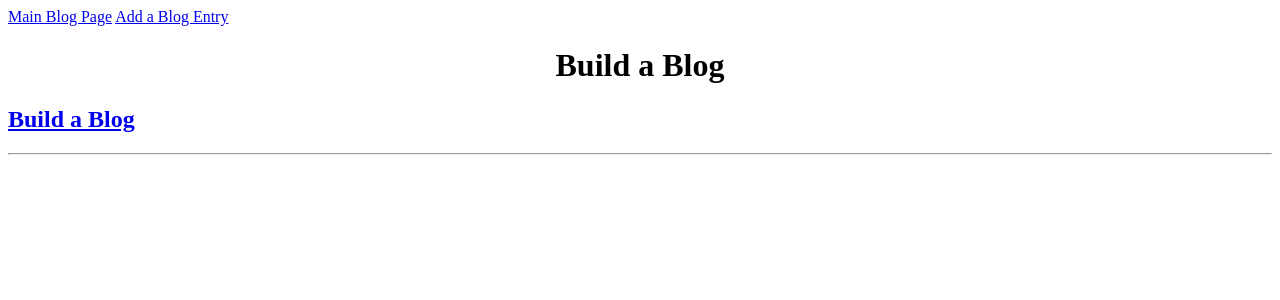
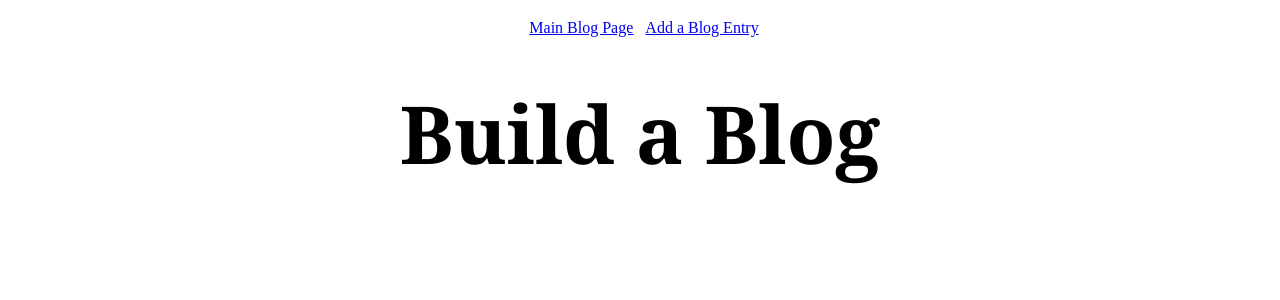
Before and after one commit to digitaljosh/build-a-blog, a Flask app: page / in a window 1280 px wide. Shown: the top 300 px of the page. Run offline with Flask 2, Linux system fonts and the light colour scheme; data that the repository does not hold is empty.

Commit message:
Final refactor before submission, added css and comments

```diff
--- a/main.py
+++ b/main.py
@@ -20,53 +20,46 @@ class Blog(db.Model):
 
 @app.route('/', methods=['POST', 'GET'])
 def index():
+    '''route for homepage, checks against GET or POST requests, validates user input, displays applicable errors, submits info to db if no errors'''
 
-    if request.method=='GET':
-        blog_id = request.args.get('id')
-        if blog_id:
-            blog = Blog.query.filter_by(id=blog_id).all()
-            selected_blog = Blog.query.filter_by(id=blog_id).first()
-            return render_template('home.html', blog=blog, body=selected_blog.body, main_title=selected_blog.title)
+    if request.method=='GET': # checks for GET request
+        blog_id = request.args.get('id') # grabs blog id from query params
+        if blog_id: # if query params exist...
+            blog = Blog.query.filter_by(id=blog_id).first() # matches query param blog id with blog post in db
+            #selected_blog = Blog.query.filter_by(id=blog_id).first()
+            return render_template('home.html', blog_id=blog_id, body=blog.body, main_title=blog.title) # renders template with single blog post
 
-        blog = Blog.query.all()
+        # if there are no query params in GET request, display ALL blogs
+        blog = Blog.query.all() # gets all blog posts from db
         main_title = "Build a Blog"
-        return render_template('home.html', blog=blog, main_title=main_title)
-
+        return render_template('home.html', blog=blog, main_title=main_title) # renders template on /home with ALL blog posts
 
 
 
     error_title = "Please fill in the title"
     error_body = "Please fill in the body"
 
-    if request.method == 'POST':
+    if request.method == 'POST': # checks to see if user submitted blog post data
 
+        title = request.form['title'] # grabs user input for blog title
+        body = request.form['body'] # grabs user input for blog body
+        if title and body != "": # checks to see if content has been entered
+            new_post = Blog(title,body) # storing blog title and body in a new variable
+            db.session.add(new_post) # adding new blog post to session
+            db.session.commit() # committing new blog post to db
+            return redirect("/?id=" + str(new_post.id)) # redirects user to home page that only displays the newly submitted post
 
-        title = request.form['title']
-        body = request.form['body']
-        if title and body != "":
-            new_post = Blog(title,body)
-            db.session.add(new_post)
-            db.session.commit()
-            return redirect("/?id=" + str(new_post.id))
-            #return render_template('home.html', body=new_post.body, blog=new_post, main_title=new_post.title)
+        if body == "": # shows error if no input for blog body
+            return render_template('/newpost.html', error_body=error_body)
 
-        if body == "":
-                return render_template('/newpost.html', error_body=error_body)
-
-        if title == "":
+        if title == "": # shows error if no input for blog title
             return render_template('/newpost.html', error_title=error_title)
 
 
 
-
-    blog = Blog.query.all()
-    main_title = "Build a Blog"
-    return render_template('home.html', blog=blog, main_title=main_title)
-
-
 @app.route('/newpost', methods=['POST', 'GET'])
 def newpost():
-
+    '''route for newpost, renders newpost template'''
 
     return render_template('newpost.html')
 
--- a/templates/base.html
+++ b/templates/base.html
@@ -5,30 +5,63 @@
     </head>
 
     <style>
+        #header {
+            height: 3em;
+            width: 100%em;
+            text-align: center;
+        }
         #main-title {
             text-align: center;
+            font-family: Cambria, Cochin, Georgia, Times, Times New Roman, serif;
+            font-size: 5em;
         }
         #newpost-title {
             text-align: center;
+            font-family: Cambria, Cochin, Georgia, Times, Times New Roman, serif;
+            font-size: 5em;
         }
         .error {
             color: red;
             font-style: italic;
         }
+        #main-page-link {
+            line-height: 2.5em;
+            padding: .5em;
+        }
+        label {
+            font-family: Cambria, Cochin, Georgia, Times, Times New Roman, serif;
+        }
+        h2 {
+            font-family: Cambria, Cochin, Georgia, Times, Times New Roman, serif;
+        }
+        p {
+            font-family: Cambria, Cochin, Georgia, Times, Times New Roman, serif;
+        }
+        #main-title-box, #newpost-title-box {
+            margin-top: -2em;
+        }
+        #main-box {
+            margin-top: -1em;
+        }
 
     </style>
 
 <body>
+    <div id="header">
+        <span id="main-page-link">
+        <a href="/">Main Blog Page</a>
+        </span>
+        <span id="main-newpost-link">
+        <a href="/newpost">Add a Blog Entry</a>
+        </span>
+    </div>
 
-<a href="/">Main Blog Page</a>
-
-<a href="/newpost">Add a Blog Entry</a>
+    <div id="background">
 
     {% block content %}
 
-
-
     {% endblock %}
 
+    </div>
 </body>
 </html>
--- a/templates/home.html
+++ b/templates/home.html
@@ -1,29 +1,26 @@
 {% extends "base.html" %}
 
 {% block content %}
+    <div id="main-title-box">
+    <h1 id="main-title">{{ main_title }}</h1>
+    </div>
 
-
-    <h1 id="main-title">{{ main_title }}</h1>
-
-
+    <!-- displays ALL db blog posts on home page -->
+    <div id="main-box">
     {% if main_title == "Build a Blog" %}
         {% for b in blog %}
         <h2><a href="/?id={{ b.id }}">{{ b.title }}</a></h2>
         <p>{{ b.body }}</p>
         <hr>
         {% endfor %}
+    </div>
+
+    <!-- displays single blog entry on home page after submitting new blog -->
+    {% else %}
+    <h2><a href="/?id={{ blog_id }}">{{ main_title }}</a></h2>
+    <p>{{ body }}</p>
+    <hr>
     {% endif %}
 
 
-    <h2><a href="/?id={{ blog.id }}">{{ main_title }}</a></h2>
-    <p>{{ body }}</p>
-    <hr>
-
-
-
-
-
-
-
-
 {% endblock %}
--- a/templates/newpost.html
+++ b/templates/newpost.html
@@ -2,7 +2,9 @@
 
 {% block content %}
 
+    <div id="newpost-title-box">
     <h1 id="newpost-title">Add a Blog Entry</h1>
+    </div>
 
     <form action="/" method='post'>
         <label>
@@ -17,6 +19,7 @@
         </p>
         <br>
         <br>
+
 
     <form action="/" method='post'>
         <label>
```
